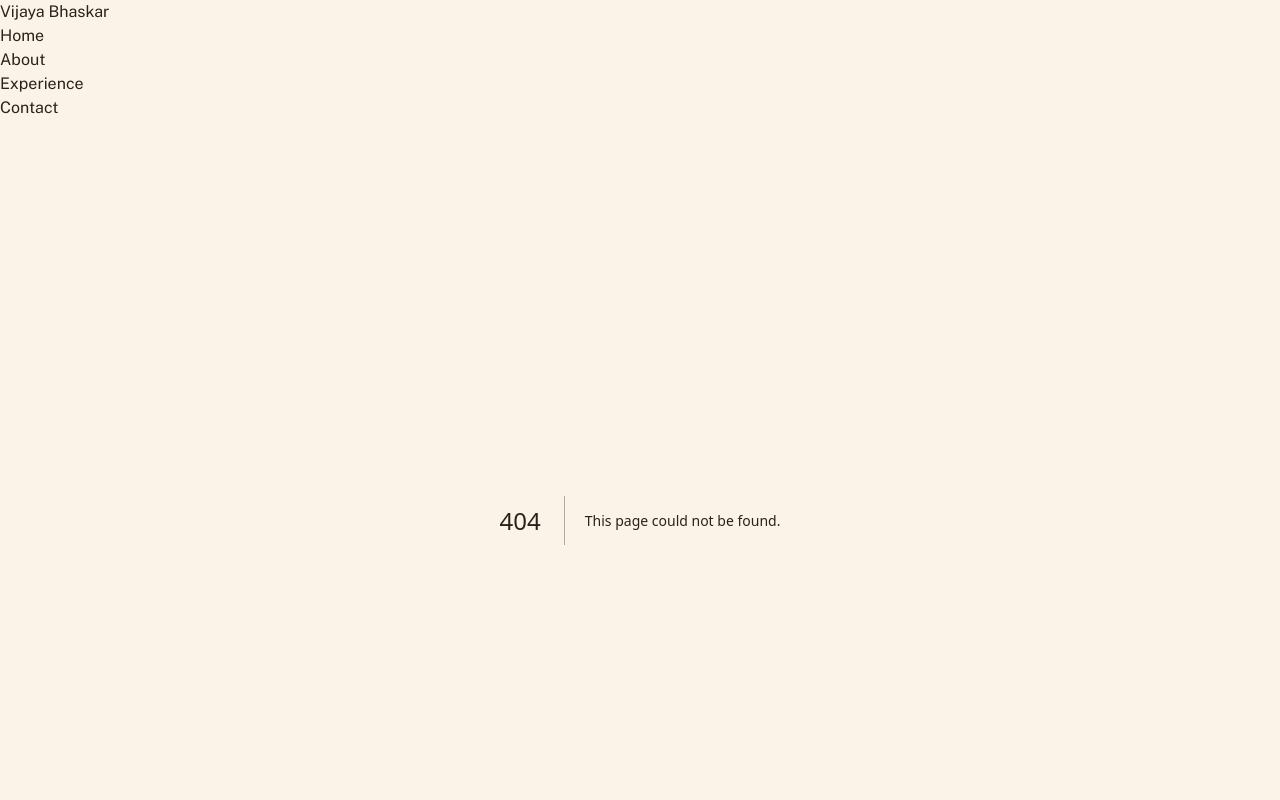
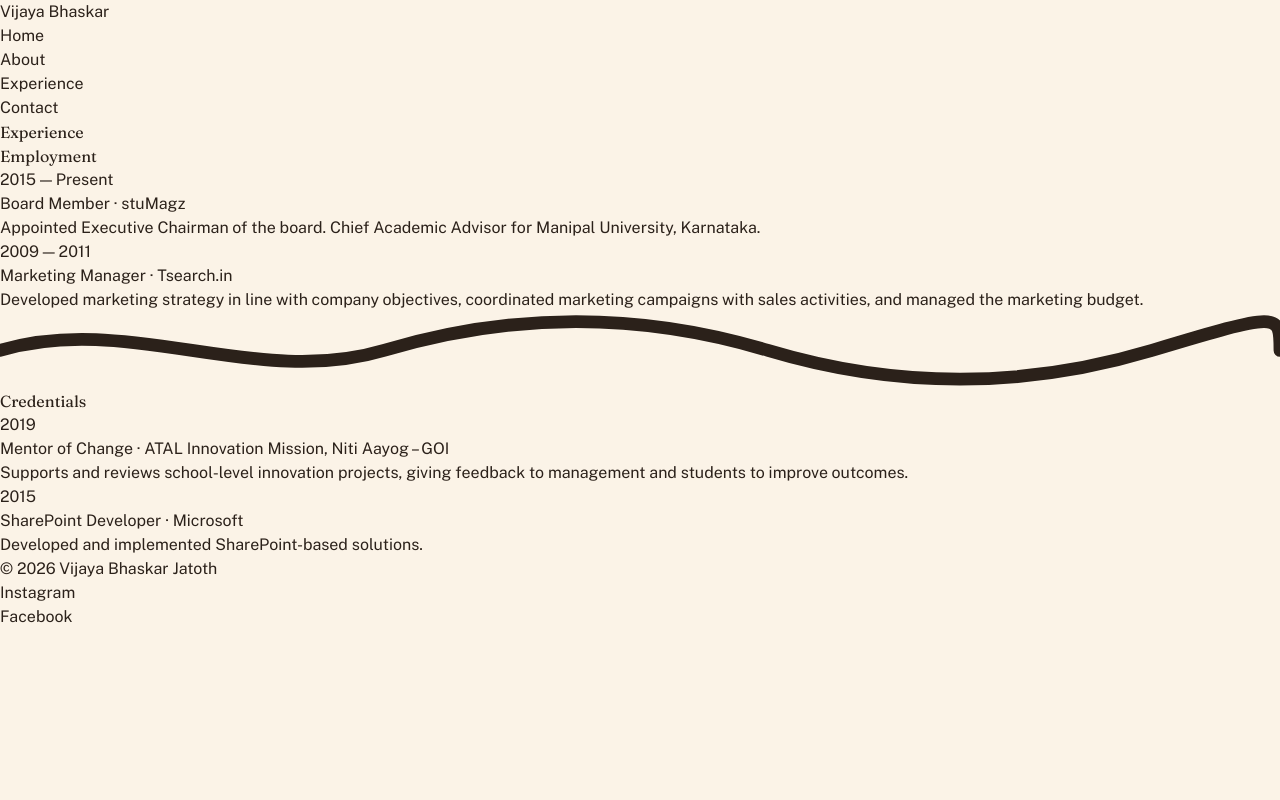
Before and after one commit to vijayabhaskar00/vijaysite, a Next.js app: page /experience in a window 1280 px wide. Before the commit this address had no page. Shown: the top 800 px of the page. Built offline with nearby package versions, Linux system fonts and the light colour scheme.

Commit message:
Add Experience page with employment and credentials timelines

```diff
--- /dev/null
+++ b/app/experience/page.tsx
@@ -0,0 +1,40 @@
+import type { Metadata } from "next";
+import { buildMetadata } from "@/lib/seo";
+import { employment, credentials, type TimelineEntry } from "@/content/experience";
+import SectionDivider from "@/components/SectionDivider";
+
+export const metadata: Metadata = buildMetadata({
+  title: "Experience",
+  description: "Employment history and credentials for Vijaya Bhaskar Jatoth.",
+  path: "/experience",
+});
+
+function Timeline({ title, entries }: { title: string; entries: TimelineEntry[] }) {
+  return (
+    <div>
+      <h2 className="font-display">{title}</h2>
+      <ul>
+        {entries.map((entry) => (
+          <li key={`${entry.org}-${entry.period}`}>
+            <span>{entry.period}</span>
+            <h3>
+              {entry.role} · {entry.org}
+            </h3>
+            <p>{entry.description}</p>
+          </li>
+        ))}
+      </ul>
+    </div>
+  );
+}
+
+export default function ExperiencePage() {
+  return (
+    <section>
+      <h1 className="font-display">Experience</h1>
+      <Timeline title="Employment" entries={employment} />
+      <SectionDivider />
+      <Timeline title="Credentials" entries={credentials} />
+    </section>
+  );
+}
```
